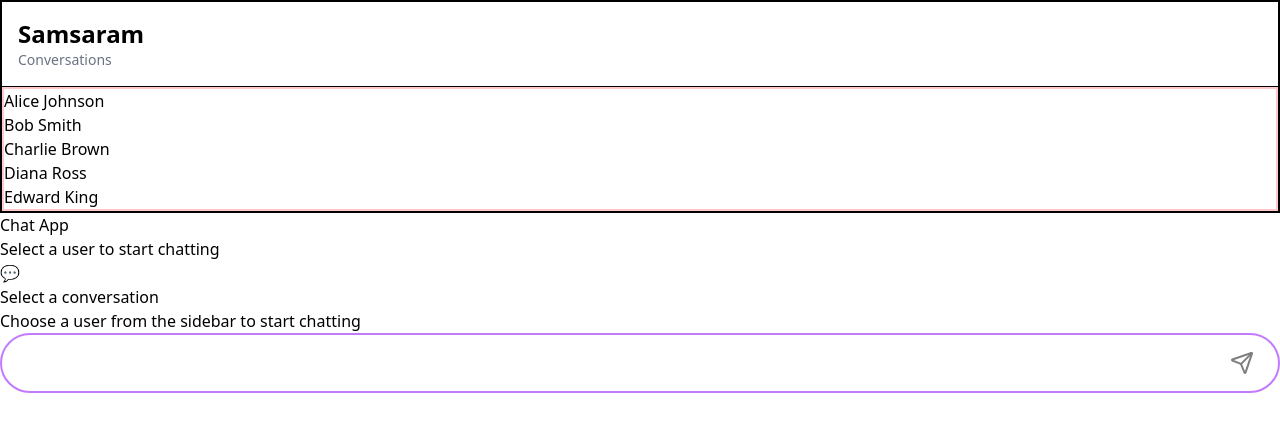
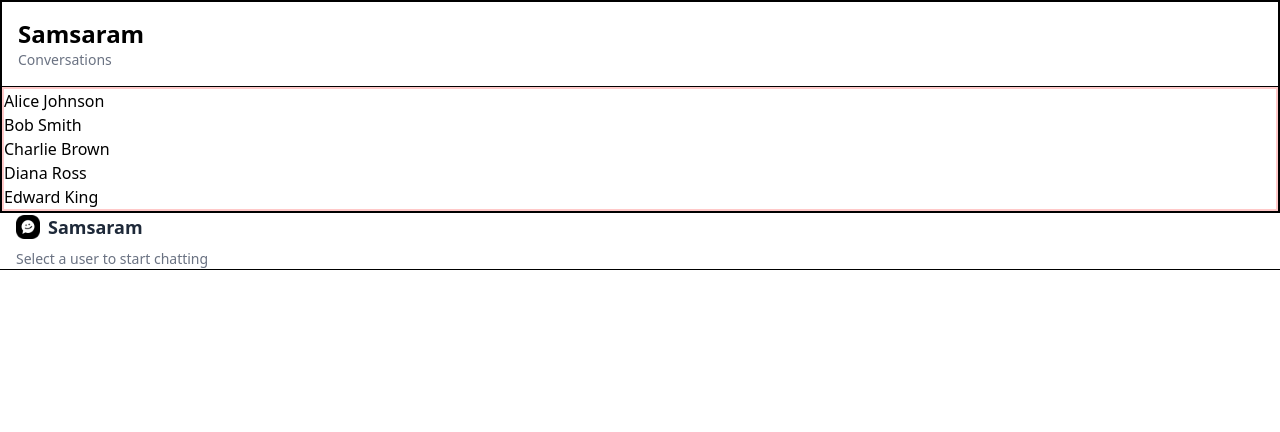
Before and after one commit to Akshai-Krishna-KP/Side-Dev, a React (Vite) app in the folder chat-app/client/: page / in a window 1280 px wide. Shown: the top 432 px of the page. Built offline with nearby package versions, Linux system fonts and the light colour scheme.

Commit message:
Reviwed Heder , Styling need to be done

```diff
--- a/chat-app/client/index.html
+++ b/chat-app/client/index.html
@@ -2,9 +2,9 @@
 <html lang="en">
   <head>
     <meta charset="UTF-8" />
-    <link rel="icon" type="image/svg+xml" href="/vite.svg" />
+    <link rel="icon" type="image/svg+xml" href="./public/icon.png" />
     <meta name="viewport" content="width=device-width, initial-scale=1.0" />
-    <title>client</title>
+    <title>Samsaram</title>
   </head>
   <body>
     <div id="root"></div>
--- a/chat-app/client/src/App.jsx
+++ b/chat-app/client/src/App.jsx
@@ -137,13 +137,13 @@ function App() {
       <main className="chat-main">
         <ChatHeader activeUser={activeUser} />
 
-        <ChatArea
+        {/* <ChatArea
           activeUser={activeUser}
           messages={currentMessages}
           currentUserId={CURRENT_USER_ID}
-        />
+        /> */}
 
-        <InputBox onSendMessage={handleSendMessage} disabled={!activeUser} />
+        {/* <InputBox onSendMessage={handleSendMessage} disabled={!activeUser} /> */}
       </main>
     </div>
   );
--- a/chat-app/client/src/components/ChatHeader.jsx
+++ b/chat-app/client/src/components/ChatHeader.jsx
@@ -1,54 +1,32 @@
+/**
+ * @brief
+ * This give the header, Chat-app name, icon.
+ * Show the activeUser.
+ *
+ * @param {*} param0
+ * @returns
+ */
 function ChatHeader({ activeUser }) {
-    if (!activeUser) {
-        return (
-            <header className="chat-header">
-                <div className="chat-header-info">
-                    <div className="chat-header-details">
-                        <h2>Chat App</h2>
-                        <p>Select a user to start chatting</p>
-                    </div>
-                </div>
-            </header>
-        );
-    }
+  return (
+    <header className="border-b bg-white px-4 px-3">
+      {/* Show the chat-app name and icon */}
+      <div className="flex items-center gap-2 mb-2">
+        <img
+          src="../../public/icon.png"
+          alt="Chat App Icon"
+          className="h-6 w-6 object-contain"
+        />
+        <h1 className="text-lg font-semibold text-gray-800">Samsaram</h1>
+      </div>
 
-    return (
-        <header className="chat-header">
-            <div className="chat-header-info">
-                <div className="chat-header-avatar">
-                    {activeUser.name.charAt(0).toUpperCase()}
-                </div>
-                <div className="chat-header-details">
-                    <h2>{activeUser.name}</h2>
-                    <p>
-                        <span className="status-dot" style={{ display: 'inline-block', marginRight: '6px' }}></span>
-                        Online
-                    </p>
-                </div>
-            </div>
-
-            <div className="chat-header-actions">
-                <button className="header-btn" title="Voice Call">
-                    <svg width="18" height="18" viewBox="0 0 24 24" fill="none" stroke="currentColor" strokeWidth="2">
-                        <path d="M22 16.92v3a2 2 0 0 1-2.18 2 19.79 19.79 0 0 1-8.63-3.07 19.5 19.5 0 0 1-6-6 19.79 19.79 0 0 1-3.07-8.67A2 2 0 0 1 4.11 2h3a2 2 0 0 1 2 1.72 12.84 12.84 0 0 0 .7 2.81 2 2 0 0 1-.45 2.11L8.09 9.91a16 16 0 0 0 6 6l1.27-1.27a2 2 0 0 1 2.11-.45 12.84 12.84 0 0 0 2.81.7A2 2 0 0 1 22 16.92z" />
-                    </svg>
-                </button>
-                <button className="header-btn" title="Video Call">
-                    <svg width="18" height="18" viewBox="0 0 24 24" fill="none" stroke="currentColor" strokeWidth="2">
-                        <polygon points="23 7 16 12 23 17 23 7" />
-                        <rect x="1" y="5" width="15" height="14" rx="2" ry="2" />
-                    </svg>
-                </button>
-                <button className="header-btn" title="More Options">
-                    <svg width="18" height="18" viewBox="0 0 24 24" fill="none" stroke="currentColor" strokeWidth="2">
-                        <circle cx="12" cy="12" r="1" />
-                        <circle cx="19" cy="12" r="1" />
-                        <circle cx="5" cy="12" r="1" />
-                    </svg>
-                </button>
-            </div>
-        </header>
-    );
+      {/* Display different things if user selected or not */}
+      {activeUser ? (
+        <h2 className="text-sm font-medium text-gray-700">{activeUser.name}</h2>
+      ) : (
+        <p className="text-sm text-gray-500">Select a user to start chatting</p>
+      )}
+    </header>
+  );
 }
 
 export default ChatHeader;
```
Also changed, not shown: chat-app/client/public/icon.png (added).
